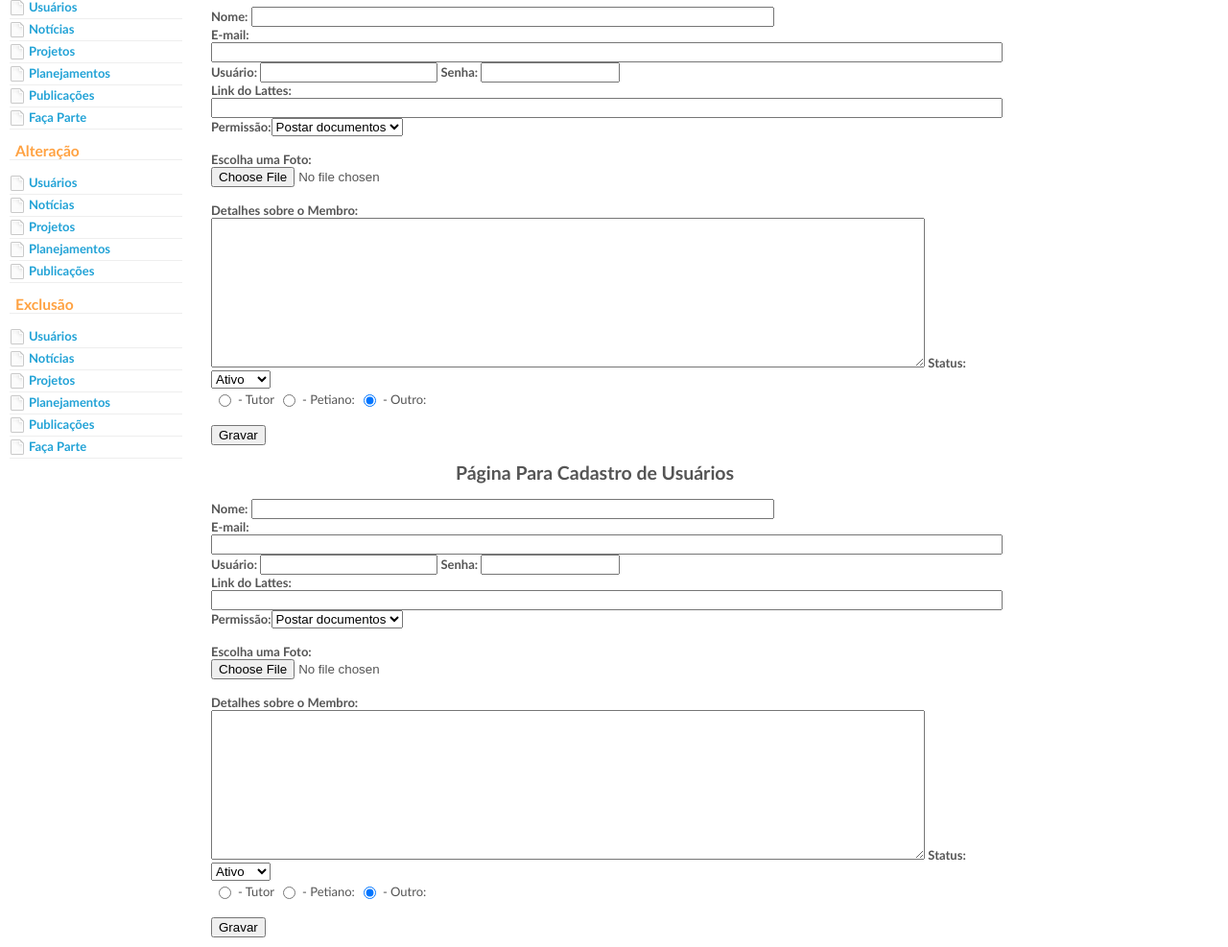
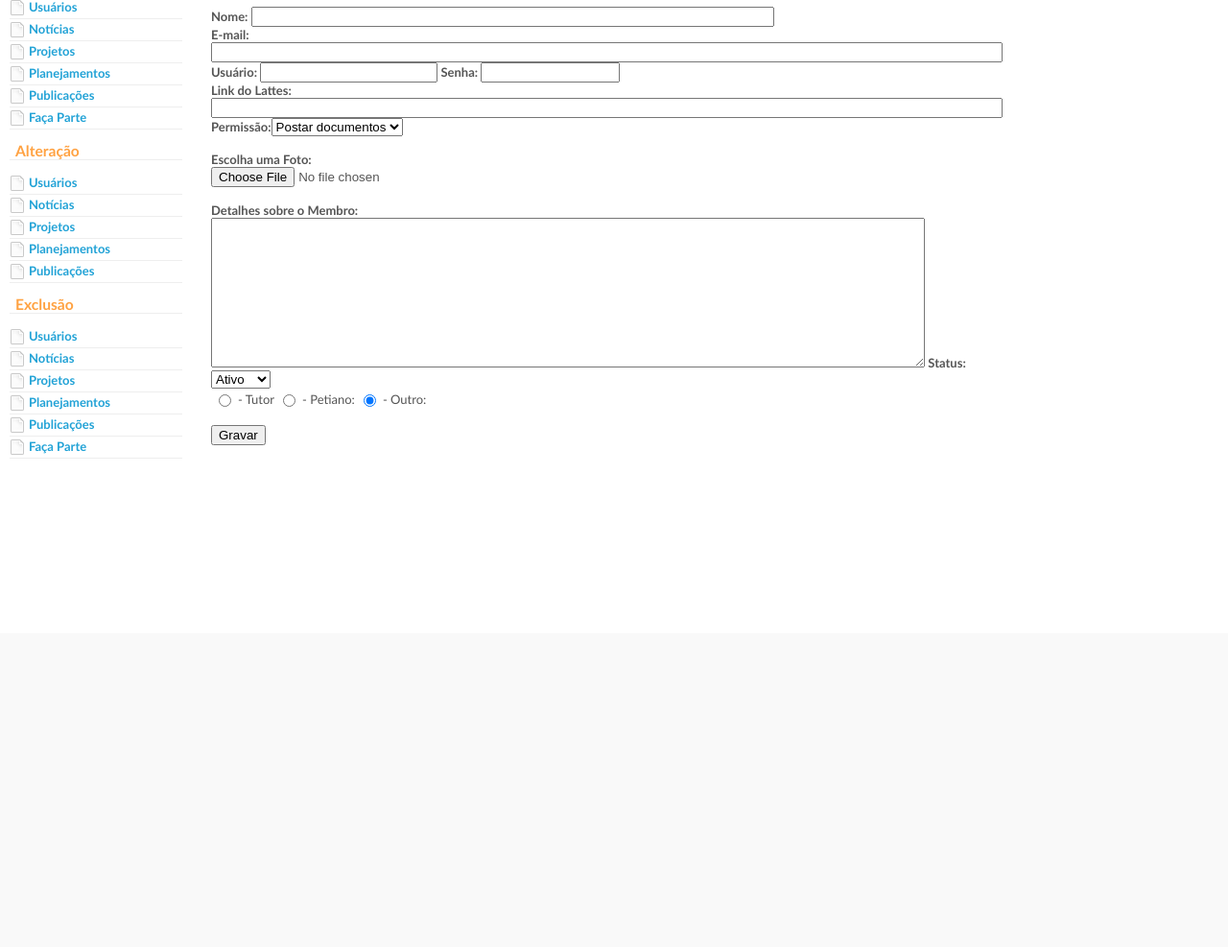
Before and after one commit to rebeccafalves/pet-ufms, a PHP site: page /PagPETSistemas/administrativo/index.php?cod=cadastrarUsuarios in a window 1280 px wide. Shown: the part 140-1127 px from the top of the page at 96% size. After the commit the page ends 614 px from the top, so only its background shows below. Run offline with PHP 8.4, Linux system fonts and the light colour scheme; data that the repository does not hold is empty.

Commit message:
modified:   PagPETSistemas/administrativo/cadastrarUsuarios.php

```diff
--- a/PagPETSistemas/administrativo/cadastrarUsuarios.php
+++ b/PagPETSistemas/administrativo/cadastrarUsuarios.php
@@ -113,118 +113,3 @@
 
     </form>
 </div>
-
-<script type="text/javascript" src="../includes/jQuery/jquery.js"> </script>
-<script type="text/javascript" src="../includes/jQuery/jquery.mask.js"> </script>
-
-<!-- O Script abaixo é usado para esconder e mostrar o div referente ao conteúdo que será mostrado.
-A medida que o valor do componente 'radio' da tela é alterado um dos conteúdos é exibido -->
-<script type="text/javascript" >
-    $(document).ready(function() {
-        $("#petiano").click(function() {
-            $("#div_tutor").hide("fast");
-            $("#div_petiano").show("fast");
-        });
-    });
-    $(document).ready(function() {
-        $("#tutor").click(function() {
-            $("#div_tutor").show("fast");
-            $("#div_petiano").hide("fast");
-        });
-    });
-    $(document).ready(function() {
-        $("#outro").click(function() {
-            $("#div_tutor").hide("fast");
-            $("#div_petiano").hide("fast");
-        });
-    });
-</script>
-
-<!-- $_GET{"in"} é usado para obter o retorno da transacao de inclusao no banco, cada codigo pode representar um erro diferente.
-A partir do erro recebido, uma mensagem é fornecida -->
-<?php
-$in = $_GET{"in"};
-
-if ($in == 1)
-    echo "<script type='text/javascript'> alert('Usuário Cadastrado com sucesso!')</script>";
-else if ($in == 2)
-    echo "<script type='text/javascript'> alert('Usuário não Cadastrado!')</script>";
-else if ($in == 3)
-    echo "<script type='text/javascript'> alert('Dados Inválidos, usuário não cadastrado!')</script>";
-?>
-
-<!-- O Script abaixo é usado para mascarar componentes do tipo data, forcando a utilizacao de mascara -->
-<script type="text/javascript">
-    $(document).ready(function(){
-        $("#data_ini_petiano").focus(function(){
-            $("#data_ini_petiano").mask("99/99/9999");
-        });
-    });
-
-    $(document).ready(function(){
-        $("#data_ini_tutor").focus(function(){
-            $("#data_ini_tutor").mask("99/99/9999");
-        });
-    });
-
-    $(document).ready(function(){
-        $("#data_nasc").focus(function(){
-            $("#data_nasc").mask("99/99/9999");
-        });
-    });
-
-</script>
-
-<h2 align="center">Página Para Cadastro de Usuários</h2>
-<div id="cadastroUsuarios">
-    <form id ="form" name="input" action="funcoes/incluirUsuario.php" method="post">
-        <b>Nome: </b><input size="65px" type="text" name="nome" /><br/>
-        <b>E-mail: </b><input size="100px" type="text" name="email" /><br/>
-        <b>Usuário: </b><input size="20px" type="text" name="nome_usuario" /> <b>Senha:   </b><input size="15px" type="password" name="senha" /><br/>
-        <b >Link do Lattes:</b><input size="100px" type="text" name ="lattes" /><br/>
-        <b>Permissão:</b><select name="permissao">
-            <option value="1">Postar documentos</option>
-            <option value="2">Editar</option>
-            <option value="3">Admin</option>
-        </select><br/><br/>
-        <b>Escolha uma Foto:</b><br/>
-        <input type="file" id="file" name="file" /><br/><br/>
-        <b>Detalhes sobre o Membro: </b><br/><textarea rows="10" cols="90" name="descricao"></textarea>
-        <b>Status: </b><select name="status">
-            <option value="A">Ativo</option>
-            <option value="I">Inativo</option>
-        </select>
-
-        <table>
-            <tr>
-                <td><input id ="tutor" name="radioButton" type="radio" value="tutor" /></td>
-                <td>- Tutor</td>
-                <td><input id ="petiano"  name="radioButton" type="radio" value="petiano"/></td>
-                <td>- Petiano:</td>
-                <td><input id ="outro" name="radioButton" type="radio" value="outro" checked="yes" /></td>
-                <td>- Outro:</td>
-            </tr>
-        </table>
-
-        <!-- Tutor -->
-        <div id="div_tutor" hidden="hidden">
-            <b>Data de Início: </b><input id="data_ini_tutor" maxlength="10" size="8px" type="text" name="data_ini_tutor"/><br/>
-        </div>
-
-        <!-- PETIANO -->
-        <div id="div_petiano" hidden="hidden">
-            <b >Data de Nascimento: </b><input id="data_nasc" maxlength="10" size="8px" type="text" name="data_nasc"/><br/>
-            <b >RGA:  </b><input size="12px" type="text" name="rga" /><br/>
-            <b >CPF:  </b><input size="11px" type="text"  name ="cpf"/><br/>
-            <b >RG:  </b><input size="20px" type="text" name="rg"/><br/>
-            <b >Orgão Emissor:  </b><input size="15px" type="text" name="org_exp" /><br/>
-            <b >Telefone:  </b><input size="15px" type="text" name="telefone"/><br/>
-            <b >Endereço:  </b><textarea rows="5" cols="90" name="endereco"></textarea><br/>
-            <b >Mãe:  </b><input size="50px" type="text" name="mae" /><br/>
-            <b >Pai:  </b><input size="50px" type="text" name="pai" /><br/>
-            <b >Data de Início: </b><input id="data_ini_petiano" maxlength="10" size="8px" type="text" name="data_ini_petiano"/><br/>
-        </div><br/>
-        <input type="submit" value="Gravar"/>
-
-    </form>
-</div>
```
